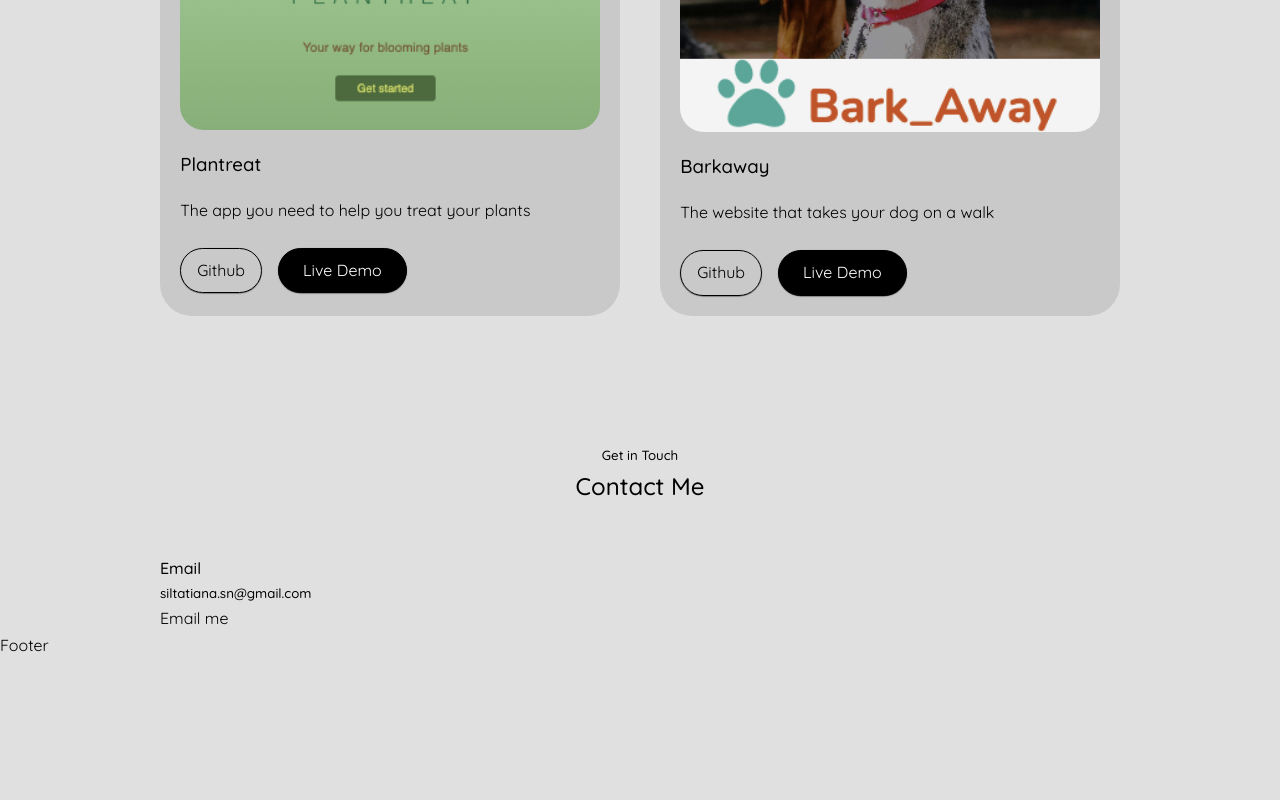
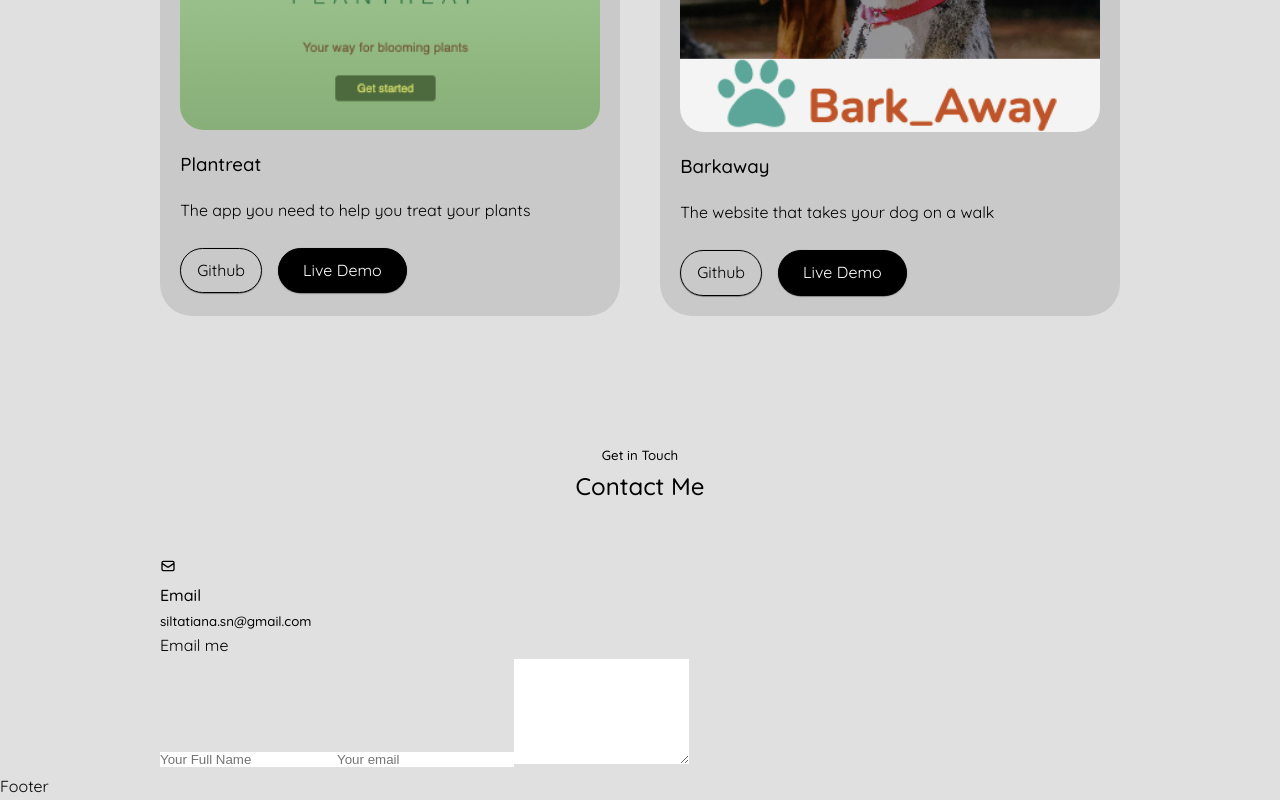
Before and after one commit to Sil-Tatiana/my-portfolio-website, a React (Create React App) app: page / in a window 1280 px wide. Shown: the part 2523-3323 px from the top of the page. Before the commit the page ends 3182 px from the top, so only its background shows below. Built offline with nearby package versions, Linux system fonts and the light colour scheme.

Commit message:
adds form to Contacts  section

```diff
--- a/src/components/contact/Contact.jsx
+++ b/src/components/contact/Contact.jsx
@@ -1,5 +1,6 @@
 import React from 'react'
 import './contact.css'
+import { HiOutlineMail } from 'react-icons/hi';
 
 const Contact = () => {
   return (
@@ -10,13 +11,18 @@ const Contact = () => {
       <div className="container container__contact">
         <div className="contact__options">
           <article className="contact__option">
+            < HiOutlineMail/>
             <h4>Email</h4>
             <h5>siltatiana.sn@gmail.com</h5>
-            <a href="malito:siltatiana.sn@gmail.com">Email me</a>
+            <a href="mailto:siltatiana.sn@gmail.com">Email me</a>
           </article>
         </div>
 
-        <form action=""></form>
+        <form action="">
+          <input type="text" name='name' placeholder='Your Full Name' required />
+          <input type="email" name='email' placeholder='Your email' required />
+          <textarea name="message" id="textarea_contact" rows="7" required></textarea>
+        </form>
       </div>
     </section>
   )
```
